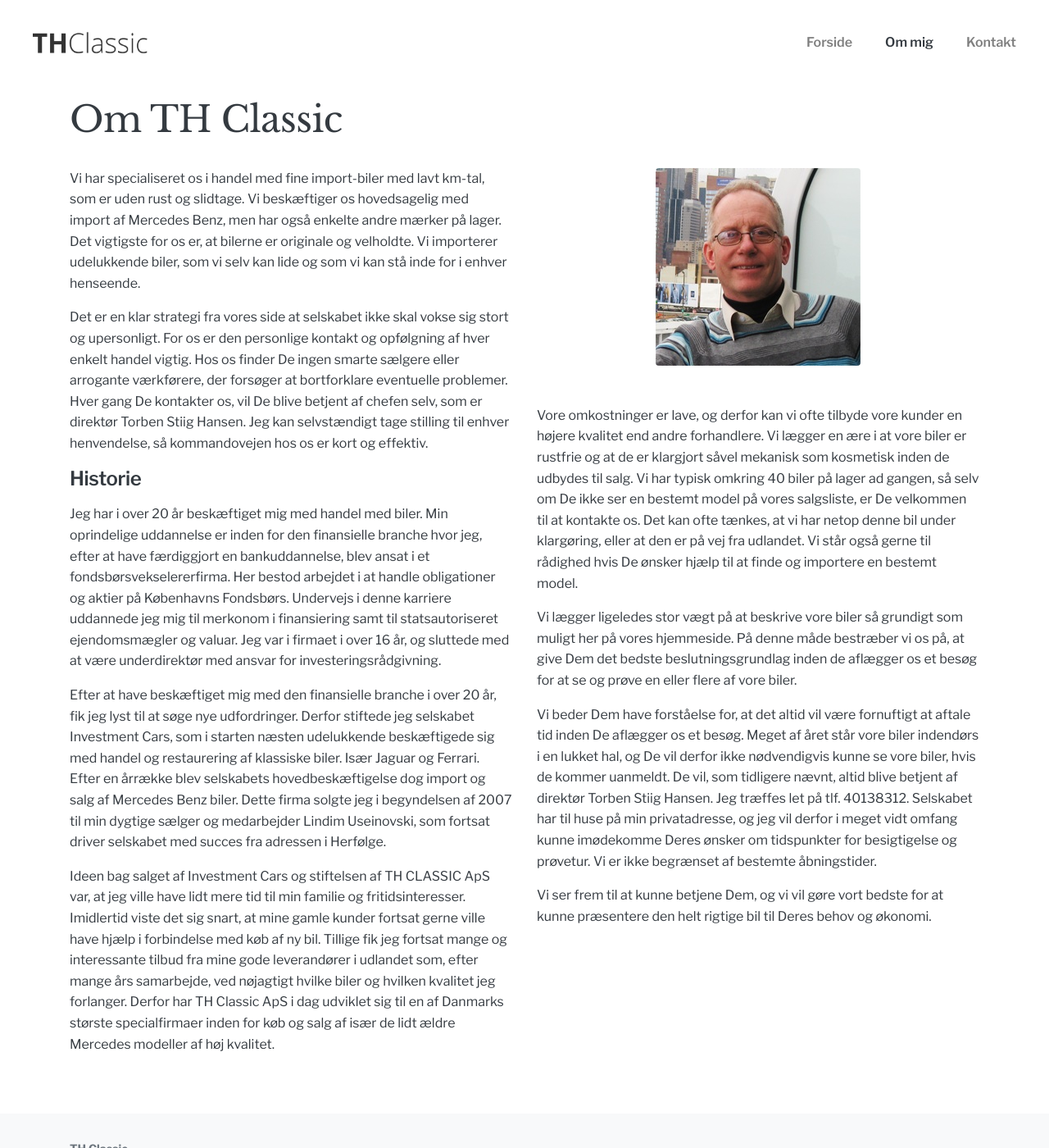
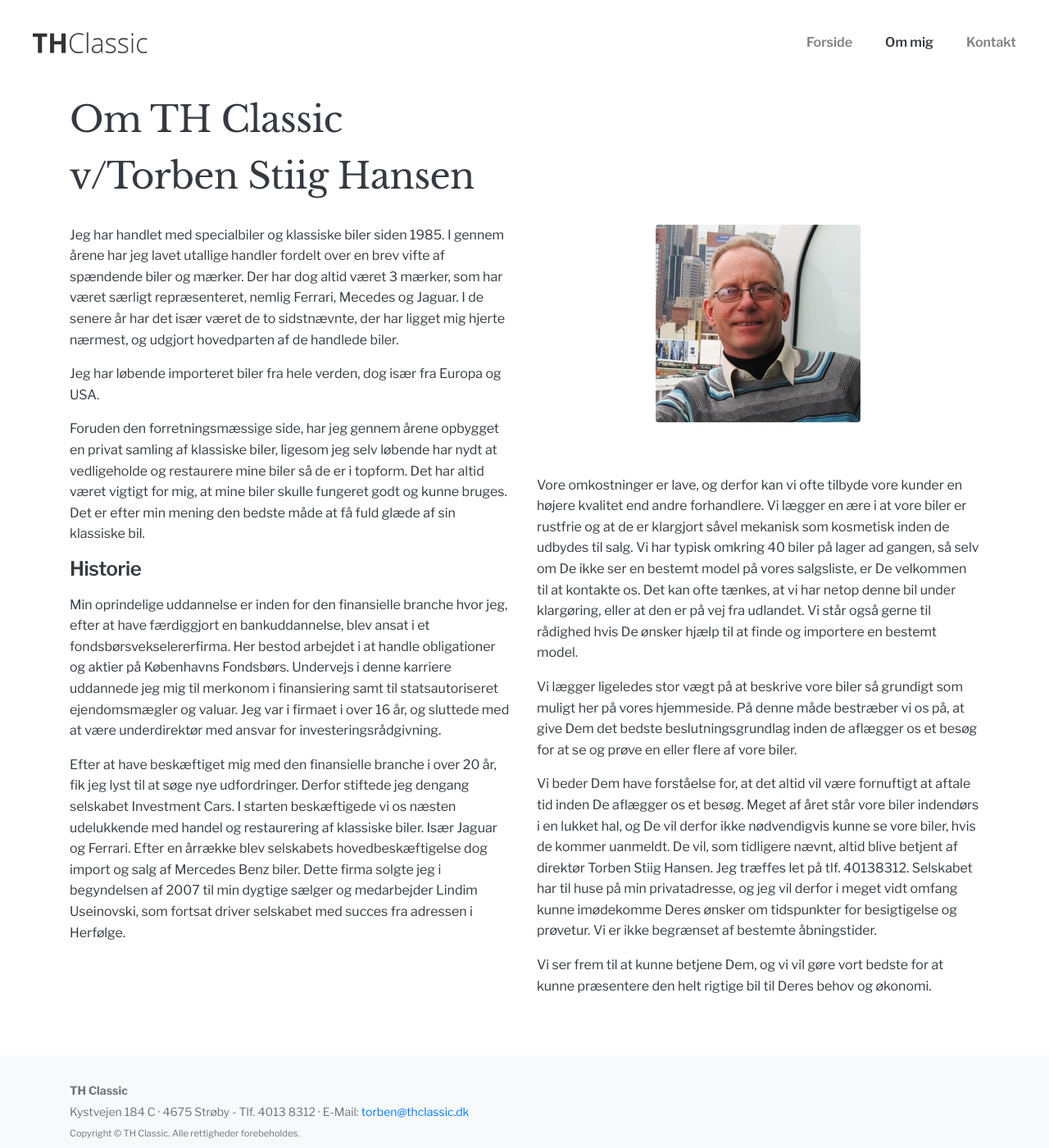
Before and after one commit to aakjaer/thclassic, a Jekyll site: the page built from om/index.html, in a window 1280 px wide and 1400 px high. Shown: the whole window at 82% size. Built offline with Jekyll 4.4.1, drawn with Linux system fonts in a browser that asks for light colours.

Commit message:
Updated 'om/index.html' via CloudCannon

```diff
--- a/om/index.html
+++ b/om/index.html
@@ -4,39 +4,33 @@ active_menu: about
 ---
 
 <div class="intro editable">
-	<h1>Om TH Classic</h1>
-</div>
+            <h1>Om TH Classic</h1>
+            <h1>v/Torben Stiig Hansen</h1>
+        </div>
 
 <div class="row">
 	<div class="col-sm-6">
 		<div class="editable">
-			<p>Vi har specialiseret os i handel med fine import-biler med lavt km-tal, som er uden rust og slidtage. Vi beskæftiger os hovedsagelig med import af Mercedes Benz, men har også enkelte andre mærker på lager. Det vigtigste for os er, at bilerne er originale og velholdte. Vi importerer udelukkende biler, som vi selv kan lide og som vi kan stå inde for i enhver henseende.</p>
-
-			<p>Det er en klar strategi fra vores side at selskabet ikke skal vokse sig stort og upersonligt. For os er den personlige kontakt og opfølgning af hver enkelt handel vigtig. Hos os finder De ingen smarte sælgere eller arrogante værkførere, der forsøger at bortforklare eventuelle problemer. Hver gang De kontakter os, vil De blive betjent af chefen selv, som er direktør Torben Stiig Hansen. Jeg kan selvstændigt tage stilling til enhver henvendelse, så kommandovejen hos os er kort og effektiv.</p>
-
-			<h2>Historie</h2>
-			<p>Jeg har i over 20 år beskæftiget mig med handel med biler. Min oprindelige uddannelse er inden for den finansielle branche hvor jeg, efter at have færdiggjort en bankuddannelse, blev ansat i et fondsbørsvekselererfirma. Her bestod arbejdet i at handle obligationer og aktier på Københavns Fondsbørs. Undervejs i denne karriere uddannede jeg mig til merkonom i finansiering samt til statsautoriseret ejendomsmægler og valuar. Jeg var i firmaet i over 16 år, og sluttede med at være underdirektør med ansvar for investeringsrådgivning.</p>
-
-			<p>Efter at have beskæftiget mig med den finansielle branche i over 20 år, fik jeg lyst til at søge nye udfordringer. Derfor stiftede jeg selskabet Investment Cars, som i starten næsten udelukkende beskæftigede sig med handel og restaurering af klassiske biler. Især Jaguar og Ferrari. Efter en årrække blev selskabets hovedbeskæftigelse dog import og salg af Mercedes Benz biler. Dette firma solgte jeg i begyndelsen af 2007 til min dygtige sælger og medarbejder Lindim Useinovski, som fortsat driver selskabet med succes fra adressen i Herfølge.</p>
-
-			<p> Ideen bag salget af Investment Cars og stiftelsen af TH CLASSIC ApS var, at jeg ville have lidt mere tid til min familie og fritidsinteresser. Imidlertid viste det sig snart, at mine gamle kunder fortsat gerne ville have hjælp i forbindelse med køb af ny bil. Tillige fik jeg fortsat mange og interessante tilbud fra mine gode leverandører i udlandet som, efter mange års samarbejde, ved nøjagtigt hvilke biler og hvilken kvalitet jeg forlanger. Derfor har TH Classic ApS i dag udviklet sig til en af Danmarks største specialfirmaer inden for køb og salg af især de lidt ældre Mercedes modeller af høj kvalitet.</p>
+		    <p>Jeg har handlet med specialbiler og klassiske biler siden 1985. I gennem &aring;rene har jeg lavet utallige handler fordelt over en brev vifte af sp&aelig;ndende biler og m&aelig;rker. Der har dog altid v&aelig;ret 3 m&aelig;rker, som har v&aelig;ret s&aelig;rligt repr&aelig;senteret, nemlig Ferrari, Mecedes og Jaguar. I de senere &aring;r har det is&aelig;r v&aelig;ret de to sidstn&aelig;vnte, der har ligget mig hjerte n&aelig;rmest, og udgjort hovedparten af de handlede biler.</p>
+		    <p>Jeg har l&oslash;bende importeret biler fra hele verden, dog is&aelig;r fra Europa og USA.</p>
+		    <p>Foruden den forretningsm&aelig;ssige side, har jeg gennem &aring;rene opbygget en privat samling af klassiske biler, ligesom jeg selv l&oslash;bende har nydt at vedligeholde og restaurere mine biler s&aring; de er i topform. Det har altid v&aelig;ret vigtigt for mig, at mine biler skulle fungeret godt og kunne bruges. Det er efter min mening den bedste m&aring;de at f&aring; fuld gl&aelig;de af sin klassiske bil.</p>
+		    <h2>Historie</h2>
+		    <p>Min oprindelige uddannelse er inden for den finansielle branche hvor jeg, efter at have f&aelig;rdiggjort en bankuddannelse, blev ansat i et fondsb&oslash;rsvekselererfirma. Her bestod arbejdet i at handle obligationer og aktier p&aring; K&oslash;benhavns Fondsb&oslash;rs. Undervejs i denne karriere uddannede jeg mig til merkonom i finansiering samt til statsautoriseret ejendomsm&aelig;gler og valuar. Jeg var i firmaet i over 16 &aring;r, og sluttede med at v&aelig;re underdirekt&oslash;r med ansvar for investeringsr&aring;dgivning.</p>
+		    <p>Efter at have besk&aelig;ftiget mig med den finansielle branche i over 20 &aring;r, fik jeg lyst til at s&oslash;ge nye udfordringer. Derfor stiftede jeg dengang selskabet Investment Cars. I starten besk&aelig;ftigede vi os n&aelig;sten udelukkende med handel og restaurering af klassiske biler. Is&aelig;r Jaguar og Ferrari. Efter en &aring;rr&aelig;kke blev selskabets hovedbesk&aelig;ftigelse dog import og salg af Mercedes Benz biler. Dette firma solgte jeg i begyndelsen af 2007 til min dygtige s&aelig;lger og medarbejder Lindim Useinovski, som fortsat driver selskabet med succes fra adressen i Herf&oslash;lge.</p>
+		    <p>&nbsp;</p>
 		</div>
 	</div>
 
 	<div class="col-sm-6">
 		<div class="text-center editable">
-			<img class="rounded mb-5" src="{{ site.baseurl }}/assets/img/torben.jpg" width="250" height="241" alt="" />
+		    <p><img class="rounded mb-5" alt="" width="250" height="241" src="/assets/img/torben.jpg" /></p>
 		</div>
 
 		<div class="editable">
-			<p>Vore omkostninger er lave, og derfor kan vi ofte tilbyde vore kunder en højere kvalitet end andre forhandlere. Vi lægger en ære i at vore biler er rustfrie og at de er klargjort såvel mekanisk som kosmetisk inden de udbydes til salg. Vi har typisk omkring 40 biler på lager ad gangen, så selv om De ikke ser en bestemt model på vores salgsliste, er De velkommen til at kontakte os. Det kan ofte tænkes, at vi har netop denne bil under klargøring, eller at den er på vej fra udlandet. Vi står også gerne til rådighed hvis De ønsker hjælp til at finde og importere en bestemt model.</p>
-
-			<p>Vi lægger ligeledes stor vægt på at beskrive vore biler så grundigt som muligt her på vores hjemmeside. På denne måde bestræber vi os på, at give Dem det bedste beslutningsgrundlag inden de aflægger os et besøg for at se og prøve en eller flere af vore biler.</p>
-
-			<p>Vi beder Dem have forståelse for, at det altid vil være fornuftigt at aftale tid inden De aflægger os et besøg. Meget af året står vore biler indendørs i en lukket hal, og De vil derfor ikke nødvendigvis kunne se vore biler, hvis de kommer uanmeldt. De vil, som tidligere nævnt, altid blive betjent af direktør Torben Stiig Hansen. Jeg træffes let på tlf. 40138312. Selskabet har til huse på min privatadresse, og jeg vil derfor i meget vidt omfang kunne imødekomme Deres ønsker om tidspunkter for besigtigelse og prøvetur. Vi er ikke begrænset af bestemte åbningstider.</p>
-
-			<p>Vi ser frem til at kunne betjene Dem, og vi vil gøre vort bedste for at kunne præsentere den helt rigtige bil til Deres behov og økonomi.
-			</p>
+		    <p>Vore omkostninger er lave, og derfor kan vi ofte tilbyde vore kunder en h&oslash;jere kvalitet end andre forhandlere. Vi l&aelig;gger en &aelig;re i at vore biler er rustfrie og at de er klargjort s&aring;vel mekanisk som kosmetisk inden de udbydes til salg. Vi har typisk omkring 40 biler p&aring; lager ad gangen, s&aring; selv om De ikke ser en bestemt model p&aring; vores salgsliste, er De velkommen til at kontakte os. Det kan ofte t&aelig;nkes, at vi har netop denne bil under klarg&oslash;ring, eller at den er p&aring; vej fra udlandet. Vi st&aring;r ogs&aring; gerne til r&aring;dighed hvis De &oslash;nsker hj&aelig;lp til at finde og importere en bestemt model.</p>
+		    <p>Vi l&aelig;gger ligeledes stor v&aelig;gt p&aring; at beskrive vore biler s&aring; grundigt som muligt her p&aring; vores hjemmeside. P&aring; denne m&aring;de bestr&aelig;ber vi os p&aring;, at give Dem det bedste beslutningsgrundlag inden de afl&aelig;gger os et bes&oslash;g for at se og pr&oslash;ve en eller flere af vore biler.</p>
+		    <p>Vi beder Dem have forst&aring;else for, at det altid vil v&aelig;re fornuftigt at aftale tid inden De afl&aelig;gger os et bes&oslash;g. Meget af &aring;ret st&aring;r vore biler indend&oslash;rs i en lukket hal, og De vil derfor ikke n&oslash;dvendigvis kunne se vore biler, hvis de kommer uanmeldt. De vil, som tidligere n&aelig;vnt, altid blive betjent af direkt&oslash;r Torben Stiig Hansen. Jeg tr&aelig;ffes let p&aring; tlf. 40138312. Selskabet har til huse p&aring; min privatadresse, og jeg vil derfor i meget vidt omfang kunne im&oslash;dekomme Deres &oslash;nsker om tidspunkter for besigtigelse og pr&oslash;vetur. Vi er ikke begr&aelig;nset af bestemte &aring;bningstider.</p>
+		    <p>Vi ser frem til at kunne betjene Dem, og vi vil g&oslash;re vort bedste for at kunne pr&aelig;sentere den helt rigtige bil til Deres behov og &oslash;konomi.</p>
 		</div>
 	</div>
 </div>
```
